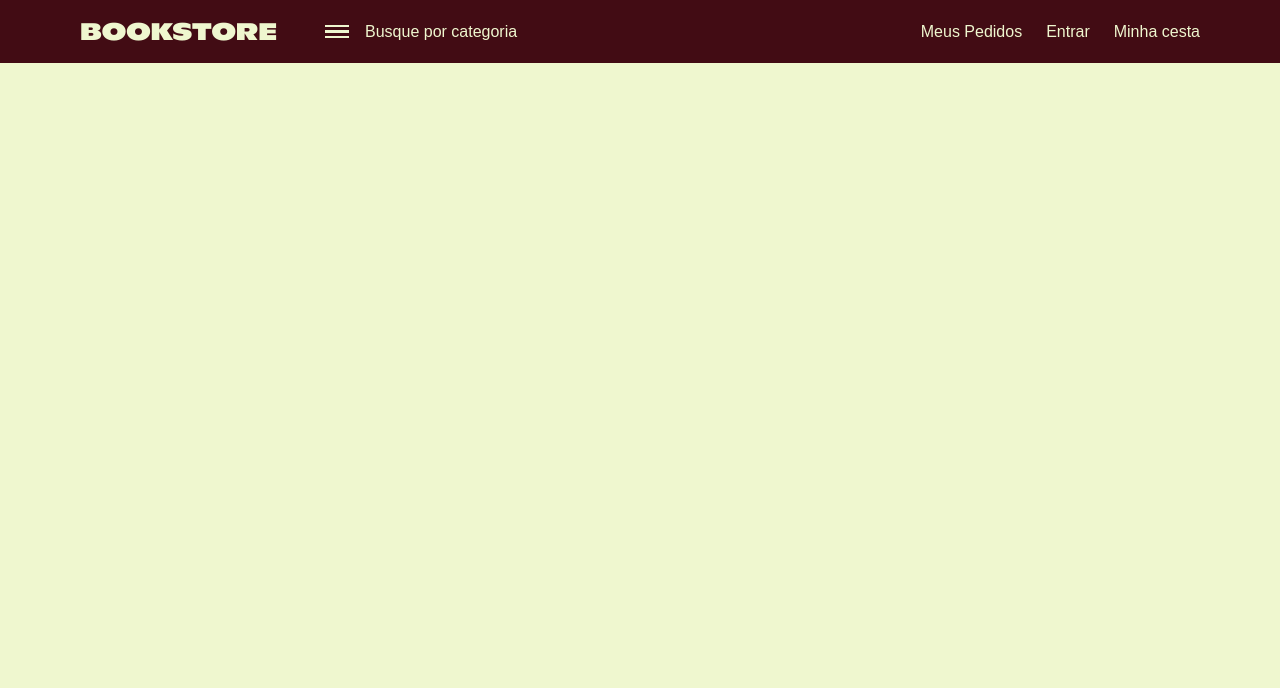
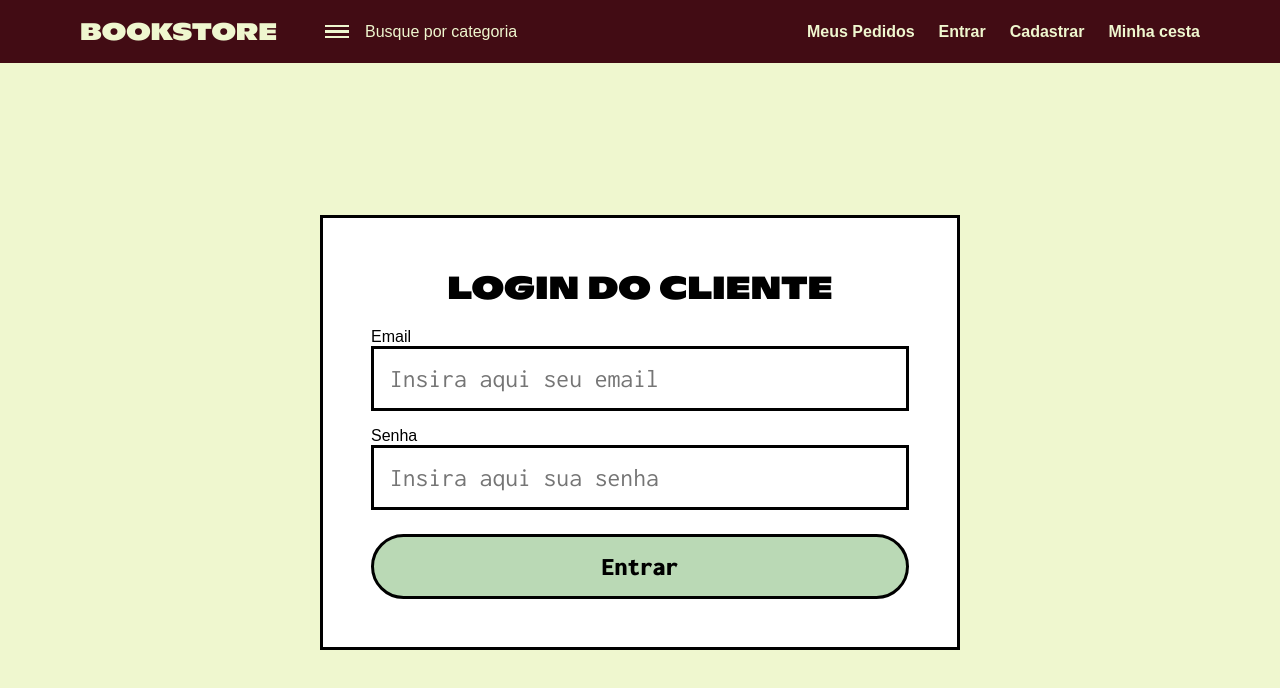
Before and after one commit to NerdyNetwork/backend-livraria, a React (Vite) app in the folder frontend/: page /login in a window 1280 px wide. Shown: the top 688 px of the page. Built offline with nearby package versions, Linux system fonts and the light colour scheme.

Commit message:
add : Login & Register

```diff
--- a/frontend/src/components/Header/index.tsx
+++ b/frontend/src/components/Header/index.tsx
@@ -1,8 +1,10 @@
 import styles from "./styles.module.scss";
 import { MenuIcon } from "../MenuIcon";
-import { Link } from "react-router-dom";
+import { Link, useNavigate } from "react-router-dom";
 
 export const Header = () => {
+  const navigate = useNavigate();
+
   return (
     <div className={styles.container}>
       <div>
@@ -13,9 +15,10 @@ export const Header = () => {
         <span className={styles["menu-label"]}>Busque por categoria</span>
       </div>
       <div>
-        <p>Meus Pedidos</p>
-        <p>Entrar</p>
-        <p>Minha cesta</p>
+        <b>Meus Pedidos</b>
+        <b onClick={() => navigate("/login")}>Entrar</b>
+        <b onClick={() => navigate("/register")}>Cadastrar</b>
+        <b>Minha cesta</b>
       </div>
     </div>
   );
--- a/frontend/src/components/Header/styles.module.scss
+++ b/frontend/src/components/Header/styles.module.scss
@@ -28,6 +28,10 @@
     display: flex;
     align-items: center;
 
+    b {
+      cursor: pointer;
+    }
+
     &:last-child {
       gap: 1.5rem;
       color: $white;
--- /dev/null
+++ b/frontend/src/pages/Login/index.tsx
@@ -0,0 +1,16 @@
+import styles from "./styles.module.scss";
+
+export const Login = () => {
+  return (
+    <div className={styles.container}>
+      <div className={styles.subcontainer}>
+        <h1 className="title-component" style={{textAlign: "center", marginBottom: 20}}>Login do cliente</h1>
+        <label>Email</label>
+        <input placeholder="Insira aqui seu email" type="email" />
+        <label>Senha</label>
+        <input placeholder="Insira aqui sua senha" type="password" />
+        <button>Entrar</button>
+      </div>
+    </div>
+  );
+};
--- /dev/null
+++ b/frontend/src/pages/Login/styles.module.scss
@@ -0,0 +1,31 @@
+@import "../../sass/components.scss";
+@import "../../sass/variables.scss";
+
+.container {
+  display: flex;
+  justify-content: center;
+  align-items: center;
+  min-height: calc(100vh - $header-size);
+}
+
+.subcontainer {
+  display: flex;
+  flex-direction: column;
+  width: $width;
+  max-width: $max-width;
+  background: #fff;
+  border: $border-config;
+  padding: 3rem;
+}
+
+input {
+  @extend .input-component;
+  font-size: 1.6rem;
+  margin-bottom: 1rem;
+}
+
+button {
+  @extend .button-component;
+  font-size: 1.6rem;
+  margin-top: .5rem;
+}
--- /dev/null
+++ b/frontend/src/pages/Register/index.tsx
@@ -0,0 +1,18 @@
+import styles from "../Login/styles.module.scss";
+
+export const Register = () => {
+  return (
+    <div className={styles.container}>
+      <div className={styles.subcontainer}>
+        <h1 className="title-component" style={{textAlign: "center", marginBottom: 20}}>Cadastro do cliente</h1>
+        <label>Email</label>
+        <input placeholder="Insira aqui seu email" type="email" />
+        <label>Senha</label>
+        <input placeholder="Insira aqui sua senha" type="password" />
+        <label>Confirme sua senha</label>
+        <input placeholder="Comfirme sua senha" type="password" />
+        <button>Entrar</button>
+      </div>
+    </div>
+  );
+};
--- a/frontend/src/routes.tsx
+++ b/frontend/src/routes.tsx
@@ -1,12 +1,16 @@
 import { Routes as ReactRoutes, Route } from "react-router-dom";
 import { Home } from "./pages/Home";
 import { BookInfos } from "./pages/BookInfos";
+import { Login } from "./pages/Login";
+import { Register } from "./pages/Register";
 
 export const Routes = () => {
   return (
     <ReactRoutes>
       <Route path="/" element={<Home />} />
       <Route path="/books/:id" element={<BookInfos />} />
+      <Route path="/login" element={<Login />} />
+      <Route path="/register" element={<Register />} />
     </ReactRoutes>
   );
 }
--- a/frontend/src/sass/variables.scss
+++ b/frontend/src/sass/variables.scss
@@ -1,6 +1,8 @@
 $border-config: 3.5px solid #000;
 $box-shadow-config: 0.188rem 0.188rem 0 #000;
 $header-size: 4rem;
+$max-width: 40rem;
+$width: 90%;
 $white: #eff7cf;
 $green: #bad9b5;
 $green1: #68cf58;
```
